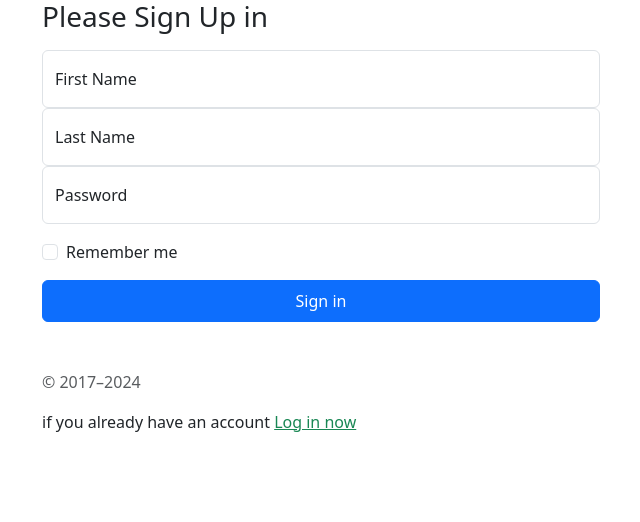
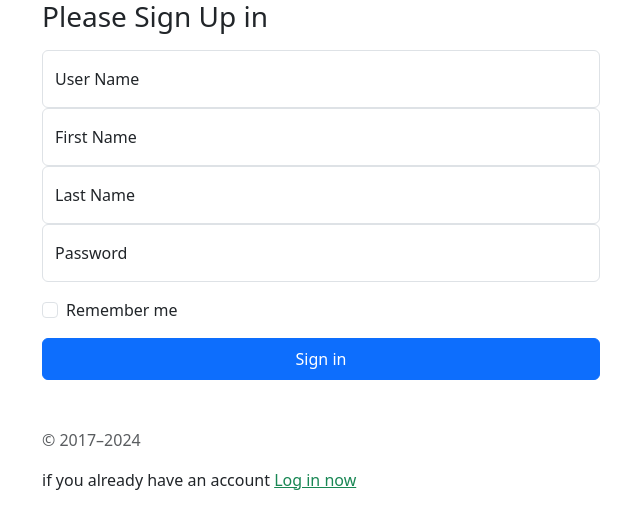
Before and after one commit to Muhammad-Sameer-sultan/Recepie, a Django app: page /sign_up/ in a window 1280 px wide. Shown: the top 522 px of the page, without its empty margins (319-959 px from the left). Run offline with Django 5.2, Linux system fonts and the light colour scheme.

Commit message:
login page success

```diff
--- a/course/urls.py
+++ b/course/urls.py
@@ -27,7 +27,7 @@ urlpatterns = [
     path("about", about, name="about"),
     path("contact", contact, name="contact"),
     path("recepies", recepies, name="recepies"),
-    path('login/', login, name='login'),  # Ensure there is a trailing slash
+    path('login/', login_view, name='login'),  # Ensure there is a trailing slash
     path("delete_recepie/<id>", delete_recepie, name="delete_recepie"),
     path("update_recepie/<id>", update_recepie, name="update_recepie"),
 
--- a/vege/templates/login.html
+++ b/vege/templates/login.html
@@ -8,11 +8,11 @@
           <h1 class="h3 mb-3 fw-normal">Please Login in</h1>
 
           <div class="form-floating">
-            <input type="email" class="form-control" id="floatingInput" placeholder="name@example.com">
-            <label for="floatingInput">Email address</label>
+            <input type="username" name="username" class="form-control" id="username" placeholder="username">
+            <label for="username">username</label>
           </div>
           <div class="form-floating">
-            <input type="password" class="form-control" id="floatingPassword" placeholder="Password">
+            <input type="password" name="password" class="form-control" id="floatingPassword" placeholder="Password">
             <label for="floatingPassword">Password</label>
           </div>
 
--- a/vege/templates/sign_up.html
+++ b/vege/templates/sign_up.html
@@ -17,6 +17,10 @@
               {% endfor %}
           </ul>
           {% endif %}
+          <div class="form-floating">
+            <input name="username" type="text" class="form-control" id="username" placeholder="username">
+            <label for="username">User Name</label>
+          </div>
           <div class="form-floating">
             <input name="first_name" type="text" class="form-control" id="first_name" placeholder="first_name">
             <label for="first_name">First Name</label>
--- a/vege/views.py
+++ b/vege/views.py
@@ -1,6 +1,7 @@
 from django.shortcuts import render , redirect
 from .models import *
 from django.contrib import messages
+from django.contrib.auth import authenticate ,login
 # Create your views here.
 def recepies(request):
     # Handling form submission
@@ -61,9 +62,28 @@ def update_recepie(request, id):
     context = { "recepie": recepie }
     return render(request, "update_recepie.html", context=context)
 
-def login(request):
-    print("d-------------------------->")
-    return render(request,"login.html")
+
+def login_view(request):
+    if request.method == "POST":
+        data = request.POST
+        username = data.get("username")
+        password = data.get("password")
+
+        if not User.objects.filter(username=username).exists():
+            messages.info(request, "User does not exist!")
+            return redirect("/login")
+
+        user = authenticate(username=username, password=password)
+        if user is None:
+            messages.info(request, "Invalid username or password!")
+            return redirect("/login")
+
+        # Log the user in
+        login(request, user)
+        messages.success(request, "Login successful!")
+        return redirect("/recepies")  # Redirect to the home page or dashboard
+
+    return render(request, "login.html")
 
 def sign_up(request):
     if request.method == "POST":
@@ -75,7 +95,7 @@ def sign_up(request):
         user =  User.objects.create(
                 first_name = data.get("first_name"),
                 last_name = data.get("last_name"),
-                username =data.get("first_name")+ data.get("last_name")
+                username =data.get("username")
                 )
 
         user.set_password( data.get("password"))
```
Also changed, not shown: db.sqlite3.
